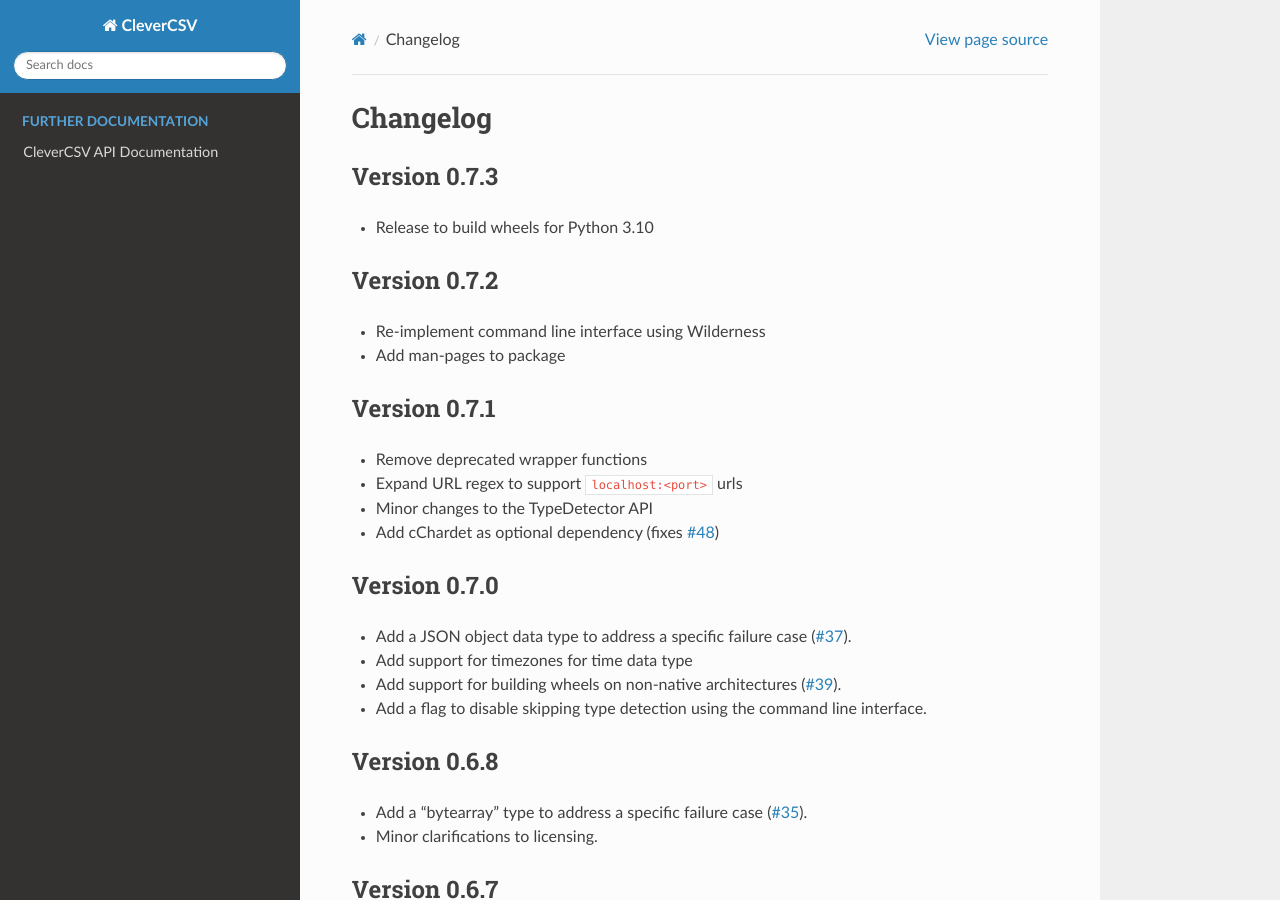
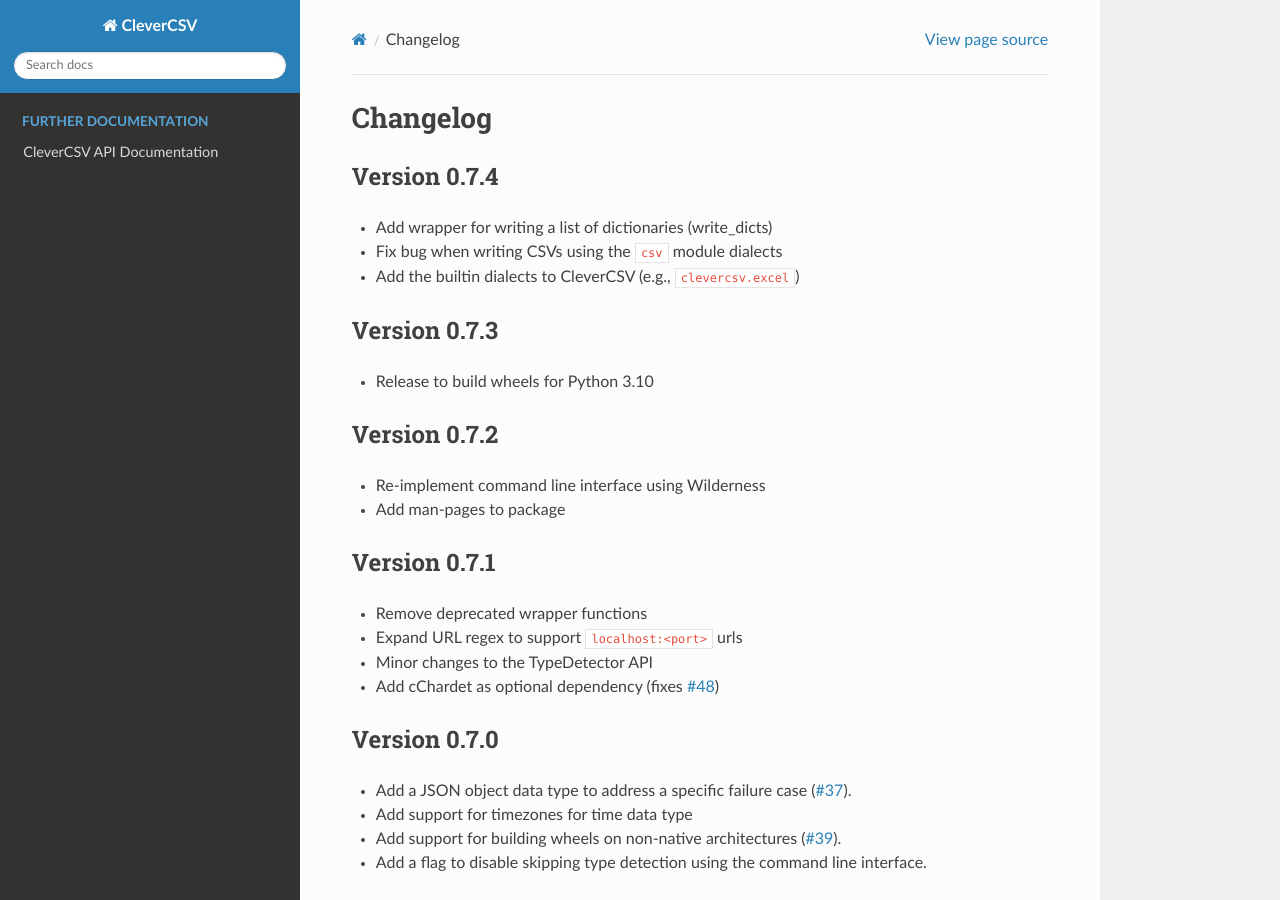
Before and after one commit to alan-turing-institute/CleverCSV, a Sphinx documentation site: the page built from docs/CHANGELOG.rst, in a window 1280 px wide and 900 px high. Built offline with Sphinx 7.4.7 and the Read the Docs theme 2.0.0, drawn with Linux system fonts in a browser that asks for light colours; pages that are not in the unit, such as notebooks, are missing from menus.

Commit message:
CleverCSV Release 0.7.4
* Add wrapper for writing a list of dictionaries (write_dicts)
* Fix bug when writing CSVs using the `csv` module dialects
* Add the builtin dialects to CleverCSV (e.g., `clevercsv.excel`)

```diff
--- a/docs/CHANGELOG.rst
+++ b/docs/CHANGELOG.rst
@@ -1,6 +1,14 @@
 
 Changelog
 =========
+
+Version 0.7.4
+-------------
+
+
+* Add wrapper for writing a list of dictionaries (write_dicts)
+* Fix bug when writing CSVs using the ``csv`` module dialects
+* Add the builtin dialects to CleverCSV (e.g., ``clevercsv.excel``\ )
 
 Version 0.7.3
 -------------
```
Also changed, not shown: CHANGELOG.md (+6 -0 lines).
